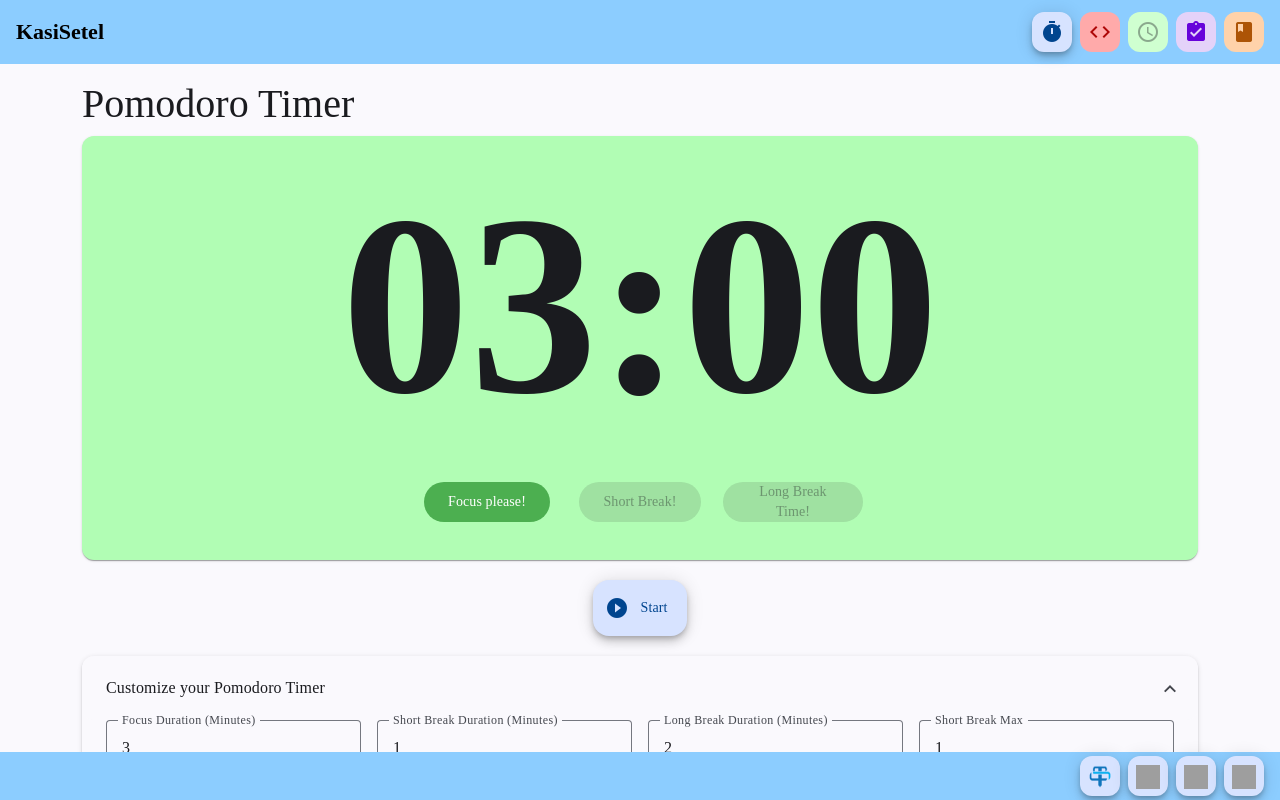
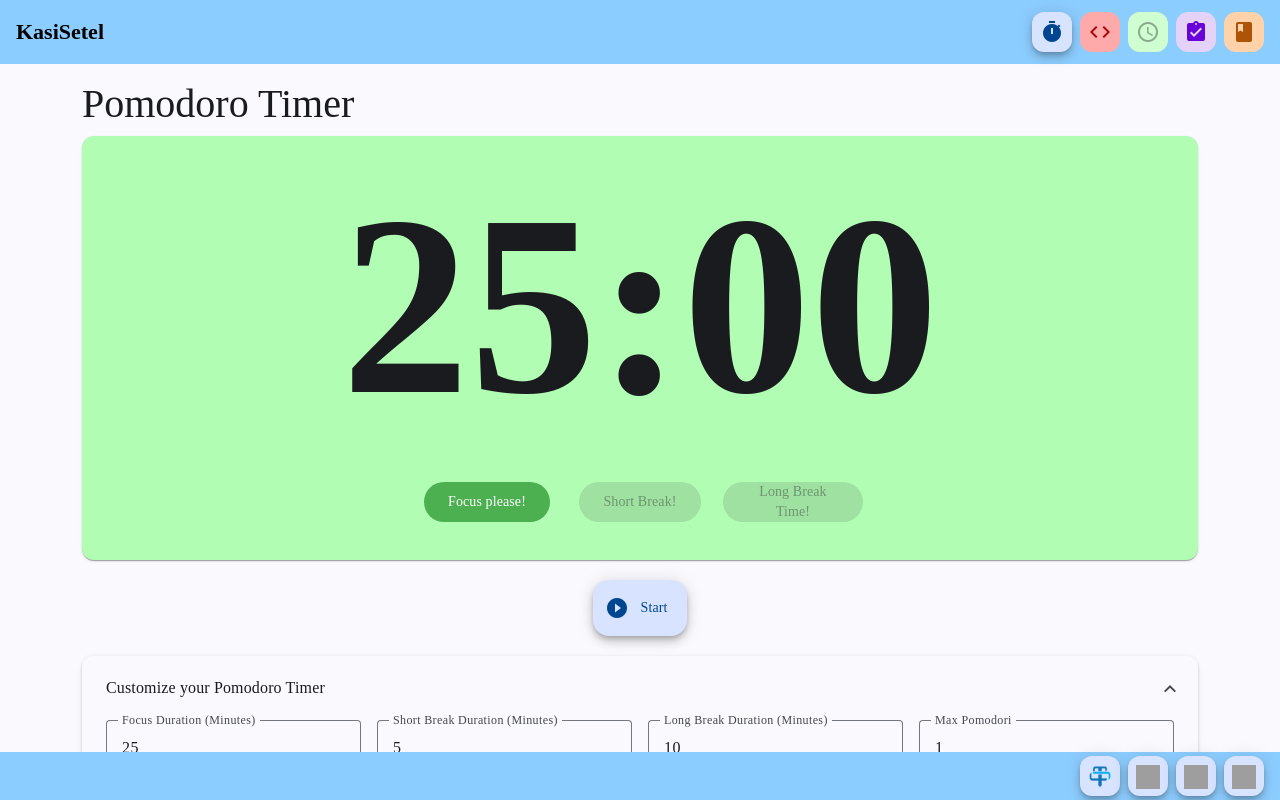
Before and after one commit to SyamirulRossman/str-productivity-toolkit, an Angular app: page /pomodoro in a window 1280 px wide. Both pictures are taken after a click on the button "Customize your Pomodoro Timer". Shown: the top 800 px of the page. Built offline with nearby package versions, Linux system fonts and the light colour scheme; grey boxes are pictures that could not be loaded.

Commit message:
Feat: Set timer default duration

```diff
--- a/src/app/components/pomodoro/pomodoro.html
+++ b/src/app/components/pomodoro/pomodoro.html
@@ -80,7 +80,7 @@
                             </mat-form-field>
 
                             <mat-form-field appearance="outline">
-                                <mat-label>Short Break Max</mat-label>
+                                <mat-label>Max Pomodori</mat-label>
                                 <input matInput type="number" formControlName="interval">
                                 <mat-error *ngIf="timerForm.get('interval')?.hasError('min')">
                                     Interval must be at least 1
@@ -121,7 +121,7 @@
                         <br>Focus: {{ (duration / 60) | number : '1.0-2'}} minutes
                         <br>Short: {{ (shortBreakDuration / 60) | number : '1.0-2'}} minutes
                         <br>Long: {{ (longBreakDuration / 60) | number : '1.0-2'}} minutes
-                        <br>Short Break Max: {{shortBreakLimiter | number : '1.0-0'}}
+                        <br>Max Pomodori (Short Break Max): {{shortBreakLimiter | number : '1.0-0'}}
             </mat-expansion-panel>
         </mat-accordion>
     </div>
--- a/src/app/components/pomodoro/pomodoro.ts
+++ b/src/app/components/pomodoro/pomodoro.ts
@@ -15,9 +15,9 @@ export class Pomodoro{
 
   readonly panelOpenState = signal(false);
 
-  duration = Number((3 * 60).toFixed(0));
-  shortBreakDuration = Number((1 * 60).toFixed(0));
-  longBreakDuration = Number((2 * 60).toFixed(0));
+  duration = Number((25 * 60).toFixed(0));
+  shortBreakDuration = Number((5 * 60).toFixed(0));
+  longBreakDuration = Number((10 * 60).toFixed(0));
   shortBreakLimiter = 1;
 
   timeLeft = signal(this.duration);
```
